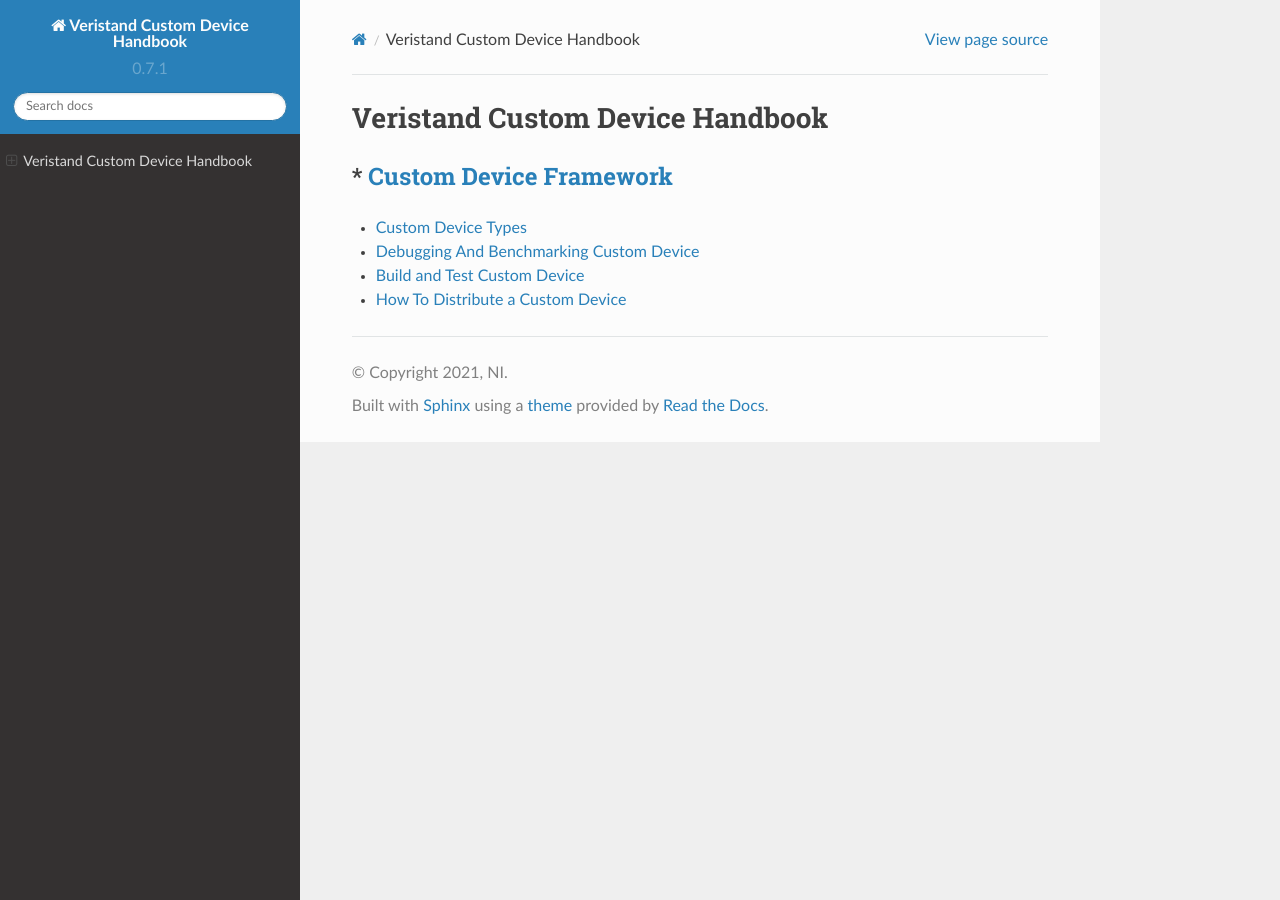
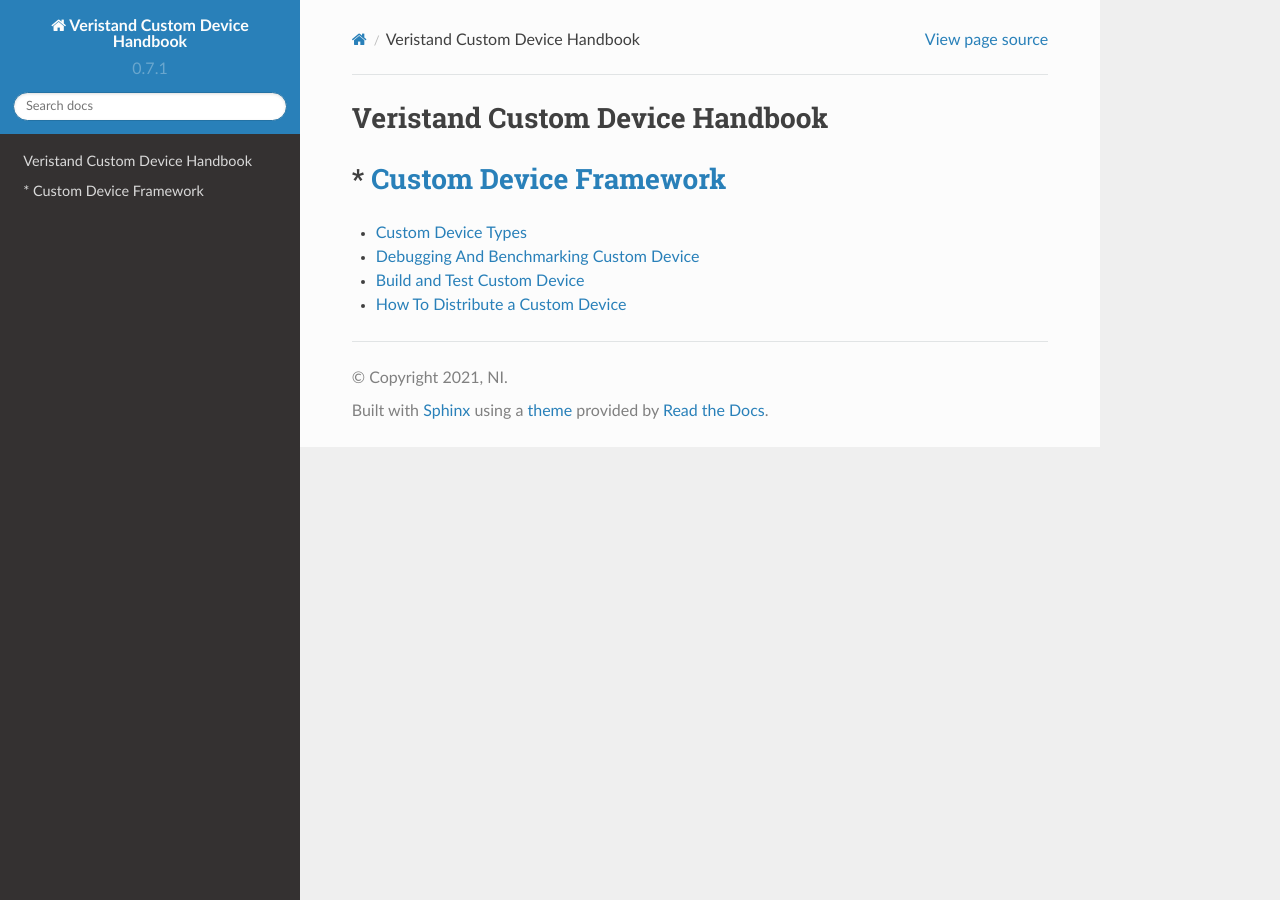
Before and after one commit to ni/niveristand-custom-device-handbook, a Sphinx documentation site: the page built from docs/index.md, in a window 1280 px wide. Built offline with Sphinx 7.4.7 and the Read the Docs theme 2.0.0, drawn with Linux system fonts in a browser that asks for light colours.

Commit message:
commit 20

```diff
--- a/docs/index.md
+++ b/docs/index.md
@@ -3,7 +3,7 @@
 # Veristand Custom Device Handbook
 
 
-## * [Custom Device Framework](Custom_Device_Framework.md)
+# * [Custom Device Framework](Custom_Device_Framework.md)
 
 * [Custom Device Types](Custom_Device_Types.md)
 
```
